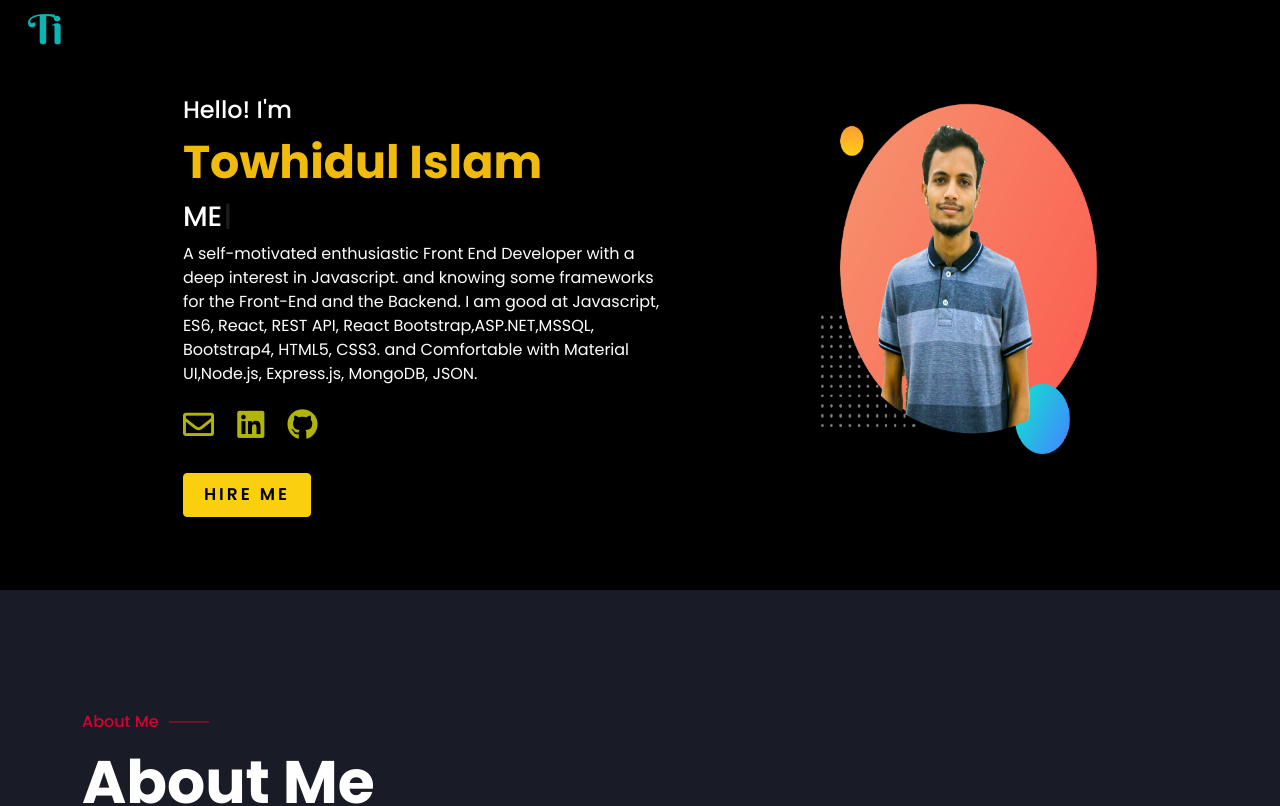
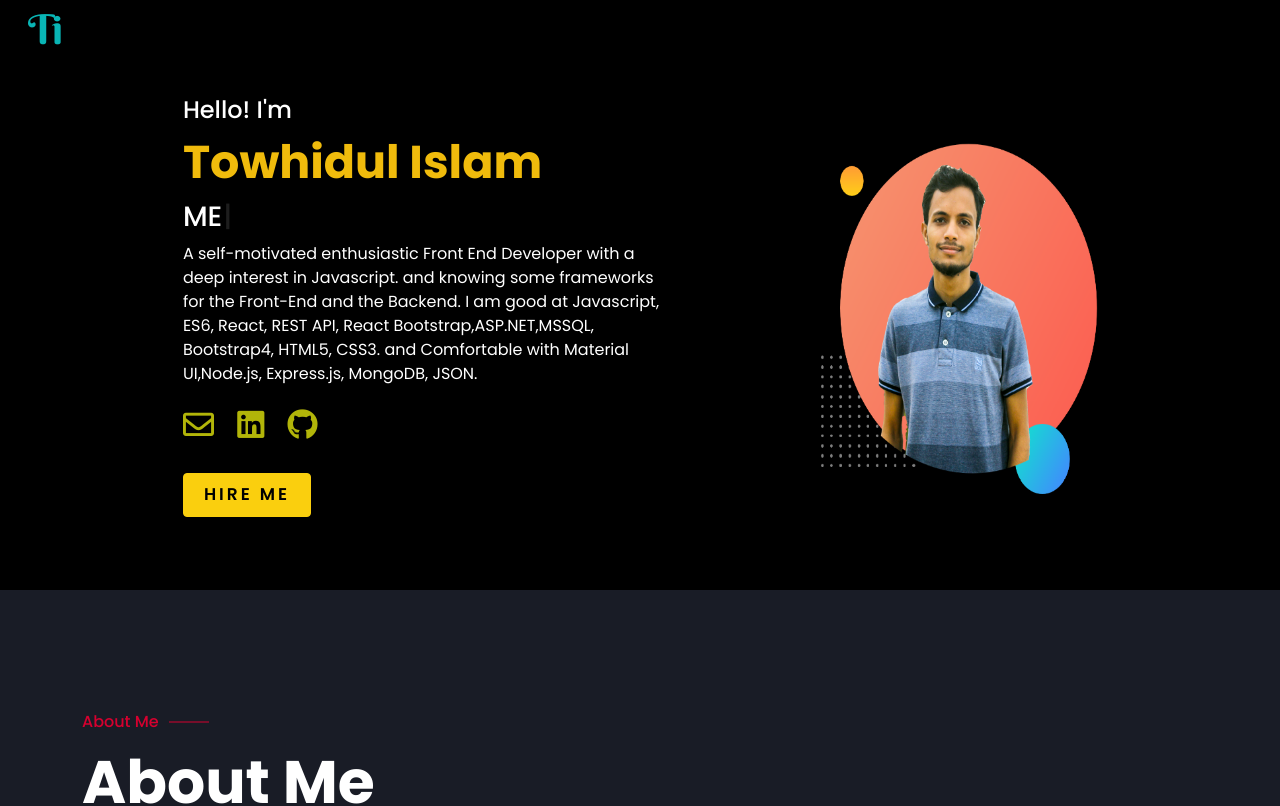
Before and after one commit to towhidJ/portfolio, a React (Create React App) app: page / in a window 1280 px wide. Shown: the top 806 px of the page. Built offline with nearby package versions, Linux system fonts and the light colour scheme.

Commit message:
finish emailJS

```diff
--- a/src/Pages/Home/Banner/Banner.js
+++ b/src/Pages/Home/Banner/Banner.js
@@ -9,7 +9,7 @@ const Banner = () => {
     return (
         <div className="p-5 row justify-content-evenly align-items-center overflow-hidden">
             <Bounce left>
-                <div className="col-md-5 banner-text">
+                <div className="col-12 col-md-5 banner-text">
                     <h4 className="mb-0">Hello! I'm</h4>
                     <h5>Towhidul Islam</h5>
                     <h3>
@@ -64,7 +64,7 @@ const Banner = () => {
             </Bounce>
 
             <Slide bottom>
-                <div className="col-md-7 banner-image">
+                <div className="col-12 col-md-7 banner-image my-3 my-md-0 ">
                     <img className="img-fluid" src={towhid} alt="" />
                 </div>
             </Slide>
```
